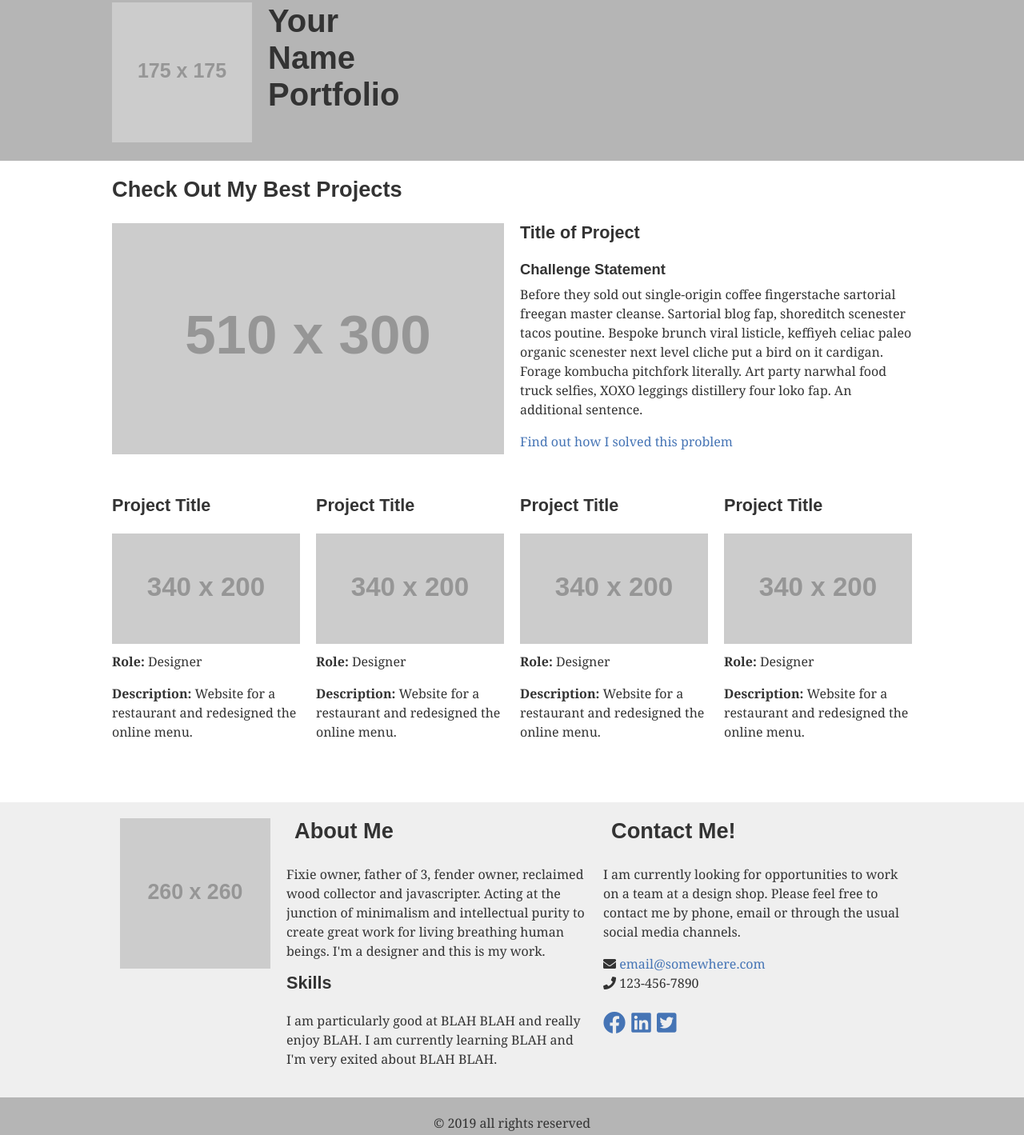
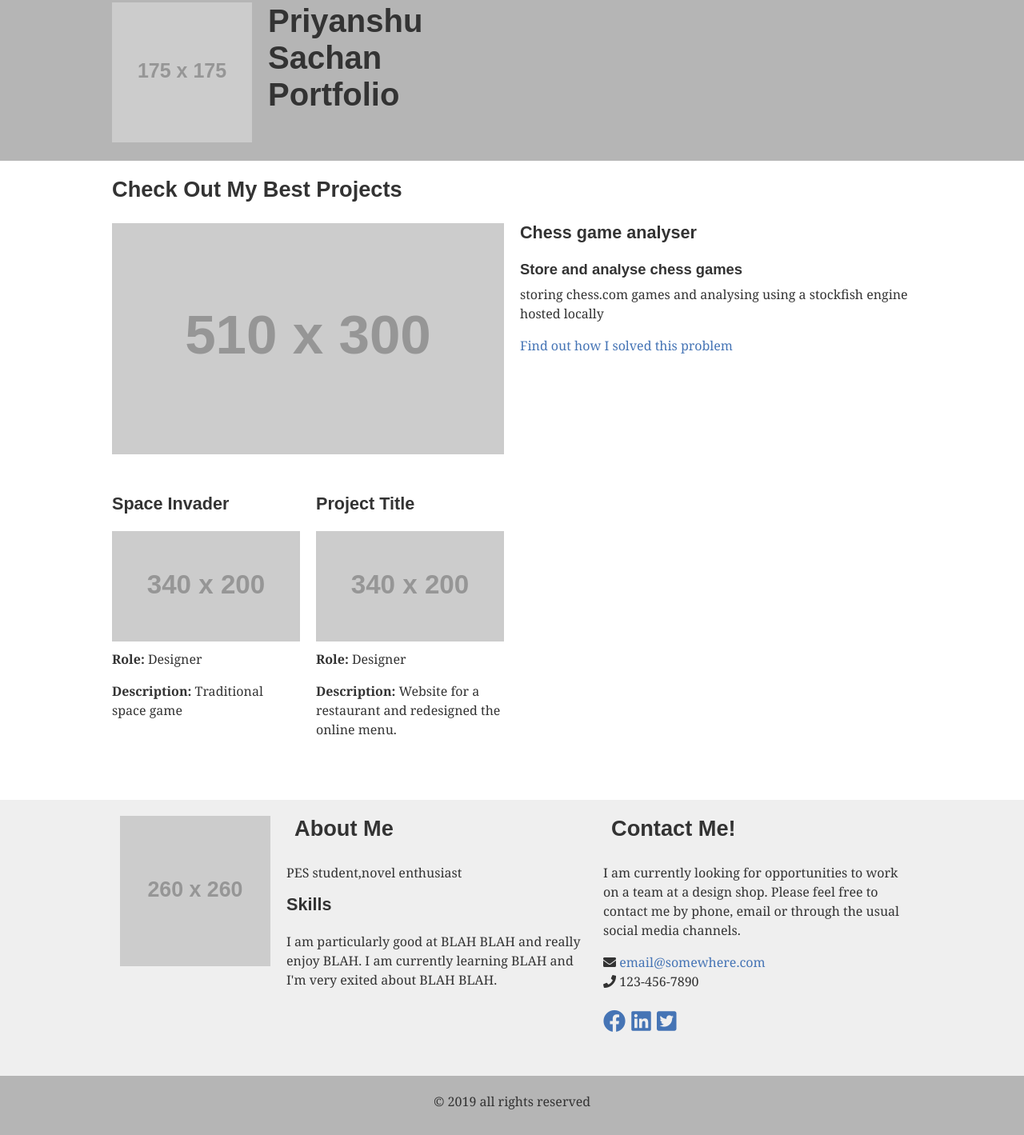
Before and after one commit to professionalshoe/CClab1-Portfolio, a plain HTML site: page index.html in a window 1280 px wide. Shown: the part 60-1479 px from the top of the page at 80% size. Drawn offline with nearby package versions, Linux system fonts and the light colour scheme; placeholder pictures from the web are drawn by us.

Commit message:
PES1UG22CS456

```diff
--- a/index.html
+++ b/index.html
@@ -38,7 +38,7 @@
         <div class="wrapper">
 
 			<div class="logo-container">
-				<h1>Your<br>Name<br>Portfolio</h1>
+				<h1>Priyanshu<br>Sachan<br>Portfolio</h1>
 
 				<!-- ------------------------------------------------------
 				Note that the image of the logo is linked to the home page.
@@ -82,9 +82,9 @@
                 </article>
 
                 <article>
-                	<h3>Title of Project</h3>
-                    <h4>Challenge Statement</h4>
-                    <p>Before they sold out single-origin coffee fingerstache sartorial freegan master cleanse. Sartorial blog fap, shoreditch scenester tacos poutine. Bespoke brunch viral listicle, keffiyeh celiac paleo organic scenester next level cliche put a bird on it cardigan. Forage kombucha pitchfork literally. Art party narwhal food truck selfies, XOXO leggings distillery four loko fap. An additional sentence.</p> <p><a href="#">Find out how I solved this problem</a></p>
+                	<h3>Chess game analyser</h3>
+                    <h4>Store and analyse chess games</h4>
+                    <p>storing chess.com games and analysing using a stockfish engine hosted locally</p> <p><a href="#">Find out how I solved this problem</a></p>
                 </article>
             </section> <!-- end row -->
 
@@ -102,24 +102,10 @@
             <section class="projects">
 
             	<article>
-                	<h3>Project Title</h3>
+                	<h3>Space Invader</h3>
                 	<a href="#"><img src="https://dummyimage.com/340x200/c4c4c4/fff&text=Another+Project" alt="image"></a>
                     <p><strong>Role:</strong> Designer</p>
-                    <p><strong>Description:</strong> Website for a restaurant and redesigned the online menu.</p>
-                </article>
-
-                <article>
-                	<h3>Project Title</h3>
-                	<a href="#"><img src="https://dummyimage.com/340x200/c4c4c4/fff&text=Another+Project" alt="image"></a>
-                    <p><strong>Role:</strong> Designer</p>
-                    <p><strong>Description:</strong> Website for a restaurant and redesigned the online menu.</p>
-                </article>
-
-                <article>
-                	<h3>Project Title</h3>
-                	<a href="#"><img src="https://dummyimage.com/340x200/c4c4c4/fff&text=Another+Project" alt="image"></a>
-                    <p><strong>Role:</strong> Designer</p>
-                    <p><strong>Description:</strong> Website for a restaurant and redesigned the online menu.</p>
+                    <p><strong>Description:</strong> Traditional space game</p>
                 </article>
 
 				<article>
@@ -149,7 +135,7 @@
 
             <article>
 				<h2>About Me</h2>
-				<p>Fixie owner, father of 3, fender owner, reclaimed wood collector and javascripter. Acting at the junction of minimalism and intellectual purity to create great work for living breathing human beings. I'm a designer and this is my work.</p>
+				<p>PES student,novel enthusiast</p>
 				<h3>Skills</h3>
 				<p>I am particularly good at BLAH BLAH and really enjoy BLAH. I am currently learning BLAH and I'm very exited about BLAH BLAH.</p>
 			</article>
```
